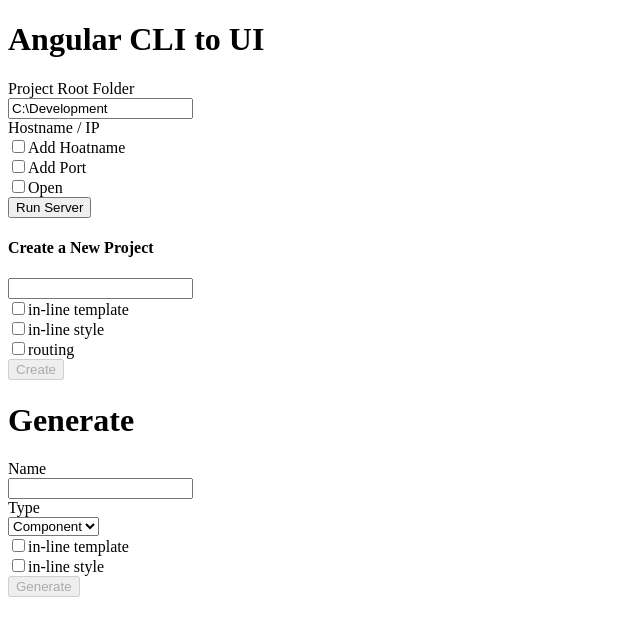
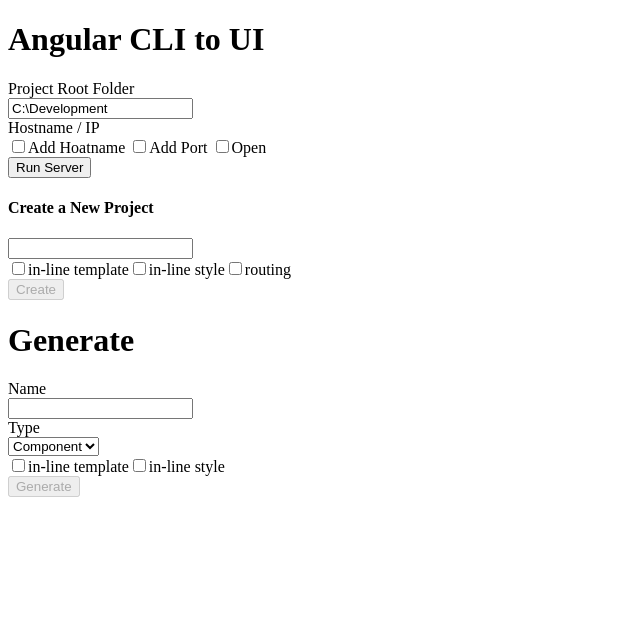
Before and after one commit to ZimGil/ngWiz, an Angular app: page / in a window 1280 px wide. Shown: the top 636 px of the page, without its empty margins (0-640 px from the left). Built offline with nearby package versions, Linux system fonts and the light colour scheme.

Commit message:
PR issues fixed

```diff
--- a/src/app/components/generate/generate.component.html
+++ b/src/app/components/generate/generate.component.html
@@ -17,8 +17,6 @@
     <input type="checkbox" [(ngModel)]="options.optionalFlags.inLineTemplate.isActive">
     <span>in-line template</span>
   </label>
-</div>
-<div *ngIf="options.mandatoryArgs.type == angularClass.component">
   <label>
     <input type="checkbox" [(ngModel)]="options.optionalFlags.inLineStyle.isActive">
     <span>in-line style</span>
--- a/src/app/components/generate/generate.component.ts
+++ b/src/app/components/generate/generate.component.ts
@@ -3,7 +3,7 @@
 import { AngularClass } from '../../models/angular-class.enum';
 import { AngularClassOptions } from '../../models/angular-class-options.interface';
 import { AngularCliCommand } from '../../models/angular-cli-command.interface';
-import { NgOptions } from './../../models/angular-options';
+import { NgOptions } from '../../models/angular-options';
 import { AngularCommandOptions } from '../../models/angular-command-options.interface';
 import { NgGenerateComponentOptions } from '../../default-values/ng-generate-component-options';
 import { NgGenerateServiceOptions } from '../../default-values/ng-generate-service-options';
@@ -37,10 +37,10 @@
 
   changeType(type: AngularClass): void {
     this.previousName = <string>this.options.mandatoryArgs.name;
-    this.options = this.NgOptionsFactory(type);
+    this.options = this.ngOptionsFactory(type);
   }
 
-  NgOptionsFactory(type: AngularClass): NgOptions {
+  ngOptionsFactory(type: AngularClass): NgOptions {
     switch (+type) {
       case AngularClass.component:
         return new NgGenerateComponentOptions(this.previousName);
--- a/src/app/components/new/new.component.html
+++ b/src/app/components/new/new.component.html
@@ -2,20 +2,14 @@
 <input type="text" [(ngModel)]="options.mandatoryArgs.name">
 
 <div>
-<label>
-    <input type="checkbox" [(ngModel)]="options.optionalFlags.inLineTemplate.isActive">
-    <span>in-line template</span>
-</label>
-</div>
-
-<div>
+    <label>
+        <input type="checkbox" [(ngModel)]="options.optionalFlags.inLineTemplate.isActive">
+        <span>in-line template</span>
+    </label>
     <label>
         <input type="checkbox" [(ngModel)]="options.optionalFlags.inLineStyle.isActive">
         <span>in-line style</span>
     </label>
-</div>
-
-<div>
     <label>
         <input type="checkbox" [(ngModel)]="options.optionalFlags.routing.isActive">
         <span>routing</span>
--- a/src/app/components/serve/serve.component.html
+++ b/src/app/components/serve/serve.component.html
@@ -11,9 +11,6 @@
         type="text"
         [(ngModel)]="options.optionalFlags.host.params">
     </label>
-</div>
-
-<div>
     <label>
         <input
             type="checkbox"
@@ -24,8 +21,6 @@
             type="text"
             [(ngModel)]="options.optionalFlags.port.params">
     </label>
-</div>
-<div>
     <label>
             <input type="checkbox" [(ngModel)]="options.optionalFlags.open.isActive">
         <span>Open</span>
--- a/src/app/components/serve/serve.component.ts
+++ b/src/app/components/serve/serve.component.ts
@@ -1,7 +1,7 @@
 import { Component, Output, EventEmitter } from '@angular/core';
 
 import { AngularCliCommand } from '../../models/angular-cli-command.interface';
-import { NgserveOptions } from './../../default-values/ng-serve-options';
+import { NgserveOptions } from '../../default-values/ng-serve-options';
 
 @Component({
   selector: 'app-serve',
@@ -15,15 +15,15 @@
 
   @Output() sendCommand = new EventEmitter<string>();
   command: AngularCliCommand;
-  options = new NgserveOptions
+  options = new NgserveOptions();
 
   runServer(): void {
     this.sendCommand.emit(this.options.createCommandString());
   }
 
   isPortValid(): boolean {
-    return this.options.optionalFlags.port.params >= this.MINIMUM_PORT
-      && this.options.optionalFlags.port.params <= this.MAXIMUM_PORT;
+    const port = this.options.optionalFlags.port.params;
+    return port >= this.MINIMUM_PORT && port <= this.MAXIMUM_PORT;
   }
 
   isHostnameValid(): boolean {
--- a/src/app/default-values/ng-generate-component-options.ts
+++ b/src/app/default-values/ng-generate-component-options.ts
@@ -1,6 +1,6 @@
-import { NgOptions } from './../models/angular-options';
-import { AngularCommandOptions } from './../models/angular-command-options.interface';
-import { AngularClass } from './../models/angular-class.enum';
+import { NgOptions } from '../models/angular-options';
+import { AngularCommandOptions } from '../models/angular-command-options.interface';
+import { AngularClass } from '../models/angular-class.enum';
 
 export class NgGenerateComponentOptions implements NgOptions {
 
--- a/src/app/default-values/ng-generate-service-options.ts
+++ b/src/app/default-values/ng-generate-service-options.ts
@@ -1,4 +1,4 @@
-import { AngularClass } from './../models/angular-class.enum';
+import { AngularClass } from '../models/angular-class.enum';
 import { AngularCommandOptions } from "../models/angular-command-options.interface";
 import { NgOptions } from "../models/angular-options";
 
--- a/src/app/default-values/ng-new-options.ts
+++ b/src/app/default-values/ng-new-options.ts
@@ -1,4 +1,4 @@
-import { NgOptions } from './../models/angular-options';
+import { NgOptions } from '../models/angular-options';
 import { AngularCommandOptions } from "../models/angular-command-options.interface";
 
 export class NgNewOptions implements NgOptions {
--- a/src/app/default-values/ng-serve-options.ts
+++ b/src/app/default-values/ng-serve-options.ts
@@ -1,4 +1,4 @@
-import { NgOptions } from './../models/angular-options';
+import { NgOptions } from '../models/angular-options';
 
 export class NgserveOptions implements NgOptions {
     mandatoryArgs = {
--- a/src/app/models/angular-cli-command.interface.ts
+++ b/src/app/models/angular-cli-command.interface.ts
@@ -1,4 +1,4 @@
-import { NgGenerateComponentOptions } from './../default-values/ng-generate-component-options';
+import { NgGenerateComponentOptions } from '../default-values/ng-generate-component-options';
 import { AngularCommandOptions } from './angular-command-options.interface';
 
 export interface AngularCliCommand {
```
